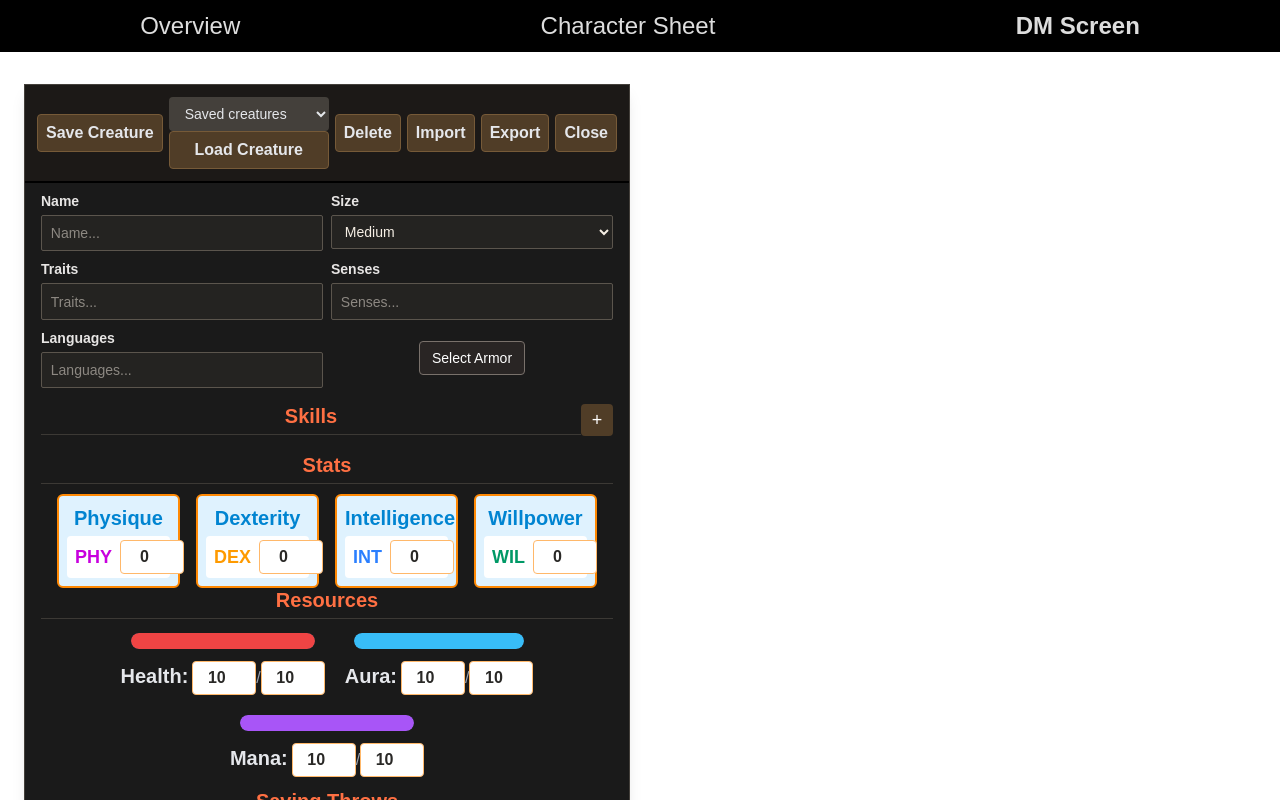
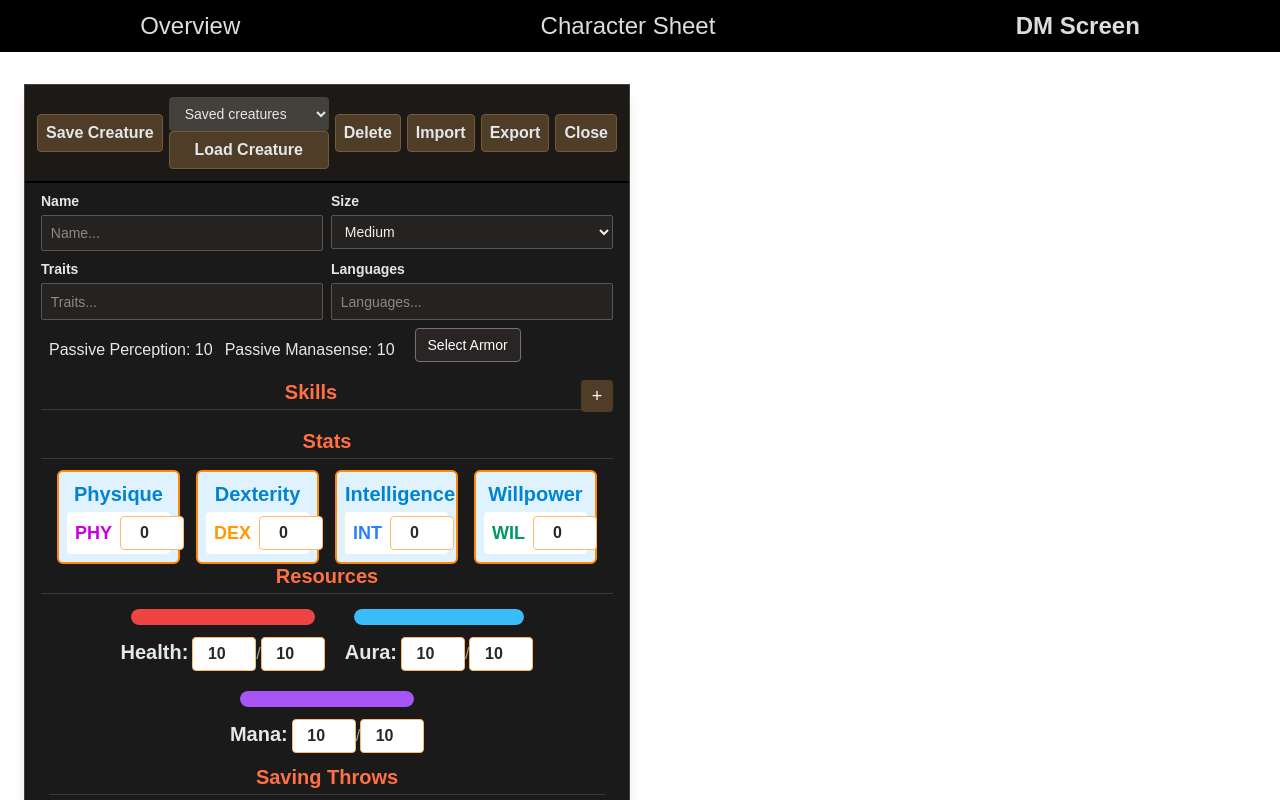
Before and after one commit to Acasez/kastorixv2, a React (Vite) app: page /kastorixv2/DMScreen in a window 1280 px wide. Shown: the top 800 px of the page. Built offline with nearby package versions, Linux system fonts and the light colour scheme.

Commit message:
Basic passives display

```diff
--- a/src/components/DMScreen/CreatureArmorSelector.tsx
+++ b/src/components/DMScreen/CreatureArmorSelector.tsx
@@ -1,7 +1,10 @@
 import { useState } from "react";
 import armors from "../../JSON/armors.json";
 import { useCreature } from "../../contexts/CreatureContext";
-import { getCharacterResistances } from "../../utils/characterResistances";
+import {
+  getCharacterResistances,
+  getCompactResistances,
+} from "../../utils/characterResistances";
 import ChoiceModal from "../ModalViews/ChoiceModal";
 import ChoiceModalFrame from "../ModalViews/ChoiceModalFrame";
 import { getArmorChoiceItems } from "../ModalViews/choiceData";
@@ -46,10 +49,12 @@ export default function CreatureArmorSelector() {
                 species: null,
                 selections: {},
               });
+              const compactResistances =
+                getCompactResistances(armorResistances);
               updateCreature({
                 armor,
                 resistances: Object.fromEntries(
-                  Object.entries(armorResistances).filter(
+                  Object.entries(compactResistances).filter(
                     ([, value]) => value > 0,
                   ),
                 ),
--- a/src/components/DMScreen/CreatureEditor.tsx
+++ b/src/components/DMScreen/CreatureEditor.tsx
@@ -19,6 +19,7 @@ import CreatureHeader from "./CreatureHeader";
 import CreatureActionList from "./CreatureActionList";
 import CreaturePassiveList from "./CreaturePassiveList";
 import CreatureArmorSelector from "./CreatureArmorSelector";
+import CreatureSenses from "./CreatureSenses";
 import { SPEED_TYPES } from "../../constants/SpeedTypes";
 
 export type CreatureSize = (typeof CREATURE_SIZES)[number];
@@ -26,9 +27,12 @@ export type CreatureSize = (typeof CREATURE_SIZES)[number];
 const STORAGE_CHANGE_EVENT = "dm-creature-storage-change";
 
 const DAMAGE_TYPE_NAMES = damageTypes.map(({ name }) => name);
+const RESISTANCE_OPTIONS = [
+  ...DAMAGE_TYPE_NAMES,
+  ...new Set(damageTypes.map(({ damageGroup }) => damageGroup)),
+];
 const textFields = [
   ["traits", "Traits"],
-  ["senses", "Senses"],
   ["languages", "Languages"],
 ] as const;
 
@@ -194,10 +198,11 @@ export default function CreatureEditor({ onRemove }: { onRemove: () => void }) {
               onChange={(value) => updateCreature({ [key]: value })}
             />
           ))}
-
+        </div>
+        <div className="flex flex-row gap-3">
+          <CreatureSenses />
           <CreatureArmorSelector />
         </div>
-
         <CreatureSkillList />
 
         <CreatureHeader title="Stats" />
@@ -235,7 +240,7 @@ export default function CreatureEditor({ onRemove }: { onRemove: () => void }) {
         <NumericTypeList
           title="Resistances"
           itemLabel="resistance"
-          options={DAMAGE_TYPE_NAMES}
+          options={RESISTANCE_OPTIONS}
           values={creature.resistances}
           onChange={(resistances) => updateCreature({ resistances })}
           typeWidthClass="w-28"
--- /dev/null
+++ b/src/components/DMScreen/CreatureSenses.tsx
@@ -0,0 +1,23 @@
+import { getProficiency } from "../../constants/Proficiency";
+import { useCreature } from "../../contexts/CreatureContext";
+
+export default function CreatureSenses() {
+  const { creature } = useCreature();
+  const perception =
+    10 +
+    creature.stats.INT +
+    getProficiency(creature.skills.Perception ?? "Untrained").bonus;
+  const manasense =
+    10 +
+    creature.stats.WIL +
+    getProficiency(creature.skills["Mana Sensing"] ?? "Untrained").bonus;
+
+  return (
+    <section className="p-2">
+      <div className="flex flex-row justify-center text-text-light gap-3">
+        <p>Passive Perception: {perception}</p>
+        <p>Passive Manasense: {manasense}</p>
+      </div>
+    </section>
+  );
+}
--- a/src/contexts/CreatureContext.tsx
+++ b/src/contexts/CreatureContext.tsx
@@ -41,7 +41,6 @@ export type CreaturePassive = {
 export type Creature = {
   name: string;
   traits: string;
-  senses: string;
   skills: Partial<Record<string, ProficiencyTierName>>;
   languages: string;
   size: string;
--- a/src/contexts/CreatureProvider.tsx
+++ b/src/contexts/CreatureProvider.tsx
@@ -4,7 +4,6 @@ import { CreatureContext, type Creature } from "./CreatureContext";
 const defaultCreature: Creature = {
   name: "",
   traits: "",
-  senses: "",
   skills: {},
   languages: "",
   size: "Medium",
```
